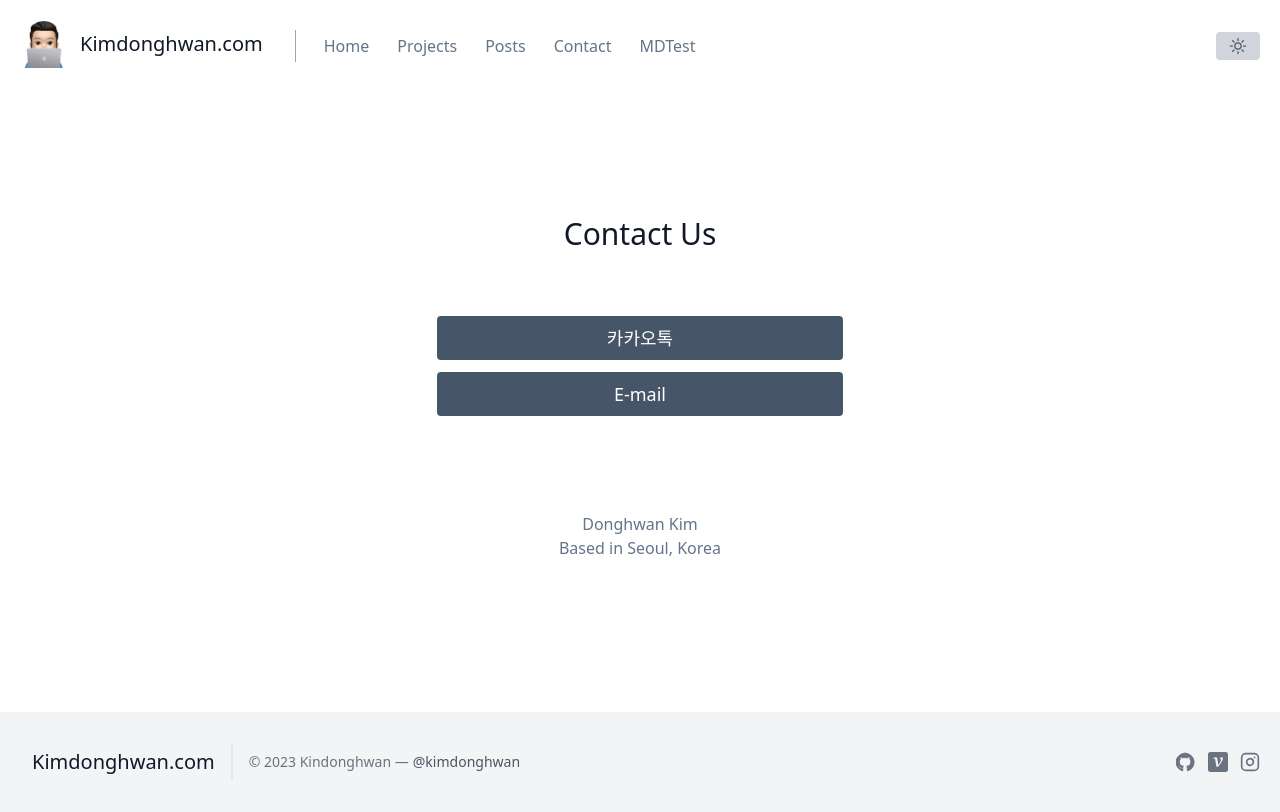
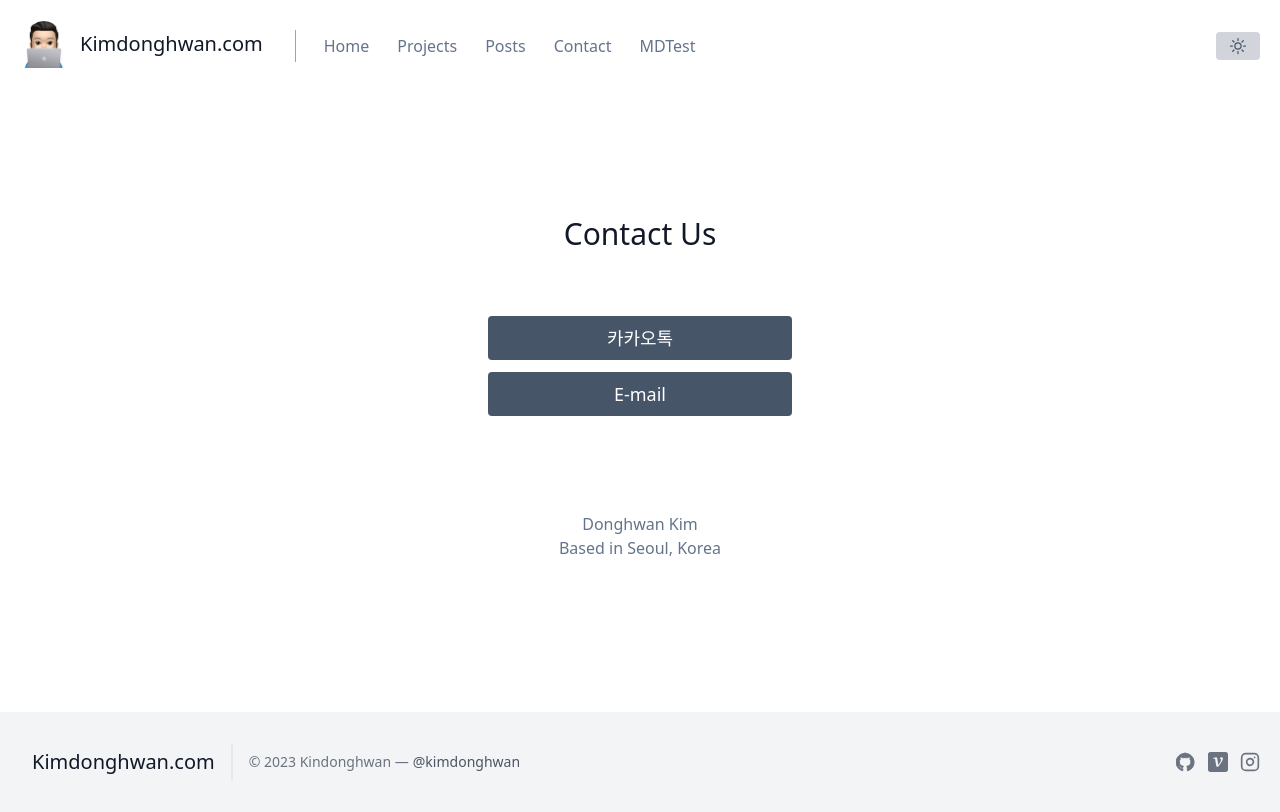
Before and after one commit to kimneighbor/neighborkim-nextjs-portfolio, a Next.js app: page /contact-us in a window 1280 px wide. Built offline with nearby package versions, Linux system fonts and the light colour scheme.

Commit message:
modify contact

```diff
--- a/pages/contact-us.tsx
+++ b/pages/contact-us.tsx
@@ -21,21 +21,21 @@ export default function ContactUs() {
                         <p className="lg:w-2/3 mx-auto leading-relaxed text-base"></p>
                     </div>
 
-                    <div className="m-3">
+                    <div className="m-3 slide-up">
                         <Link href="https://open.kakao.com/o/so5aLeFf"
                               target="_blank">
                             <button
-                                className="flex mx-auto w-1/3 justify-center text-white bg-slate-600 border-0 py-2 px-6  focus:outline-none hover:bg-amber-500 rounded text-lg">
+                                className="w-1/2 lg:w-1/4 flex mx-auto justify-center text-white bg-slate-600 border-0 py-2 px-6  focus:outline-none hover:bg-amber-500 rounded text-lg hover:-translate-y-1 duration-300">
                                 카카오톡
                             </button>
                         </Link>
                     </div>
 
-                    <div className="m-3">
+                    <div className="m-3 slide-up">
                         <Link href="mailto:designkimdh@gmail.com"
                               target="_blank">
                             <button
-                                className="flex mx-auto w-1/3 justify-center text-white bg-slate-600 border-0 py-2 px-6  focus:outline-none hover:bg-blue-600 rounded text-lg">
+                                className="w-1/2 lg:w-1/4 flex mx-auto justify-center text-white bg-slate-600 border-0 py-2 px-6  focus:outline-none hover:bg-blue-600 rounded text-lg hover:-translate-y-1 duration-300">
                                 E-mail
                             </button>
                         </Link>
```
